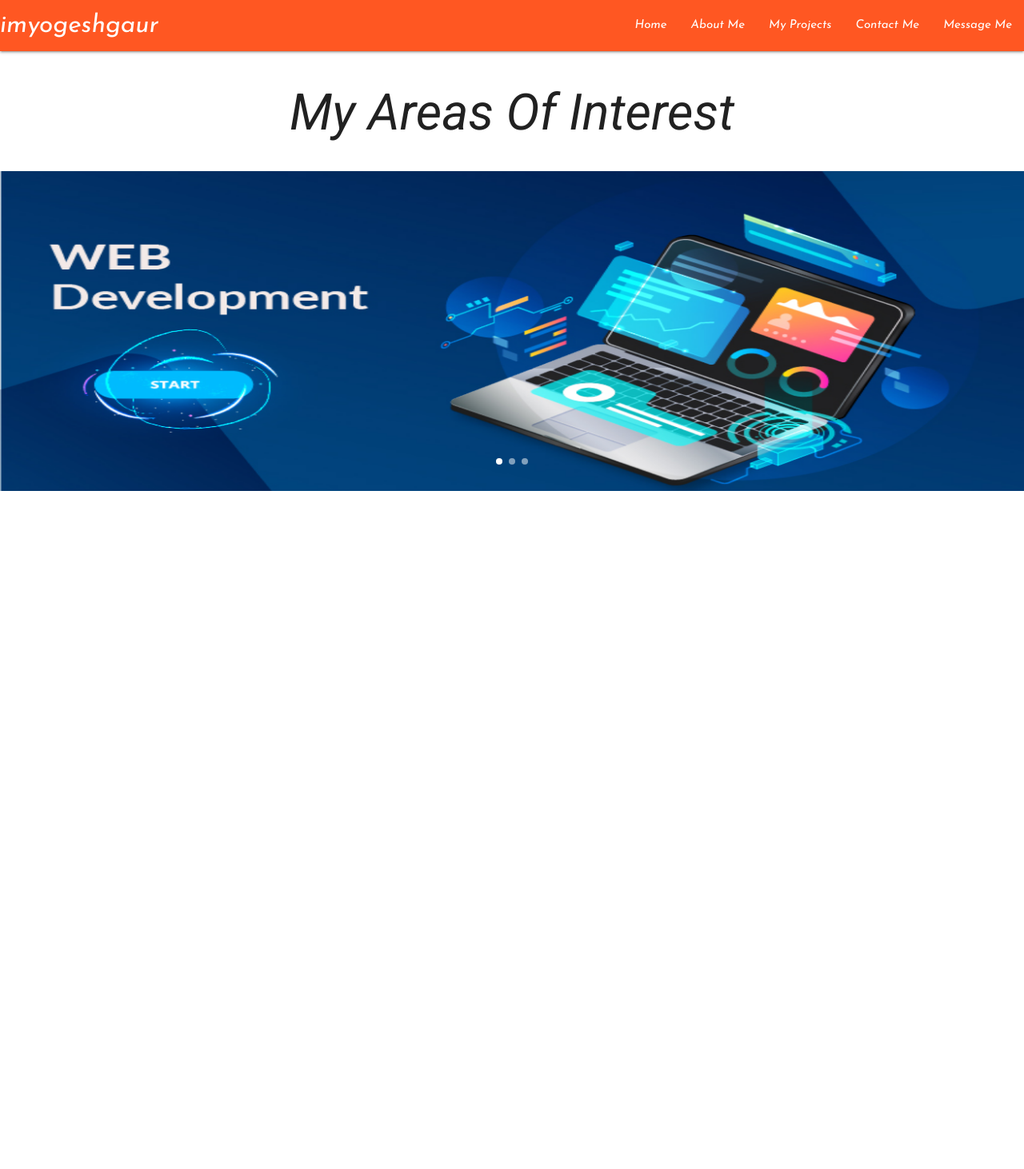
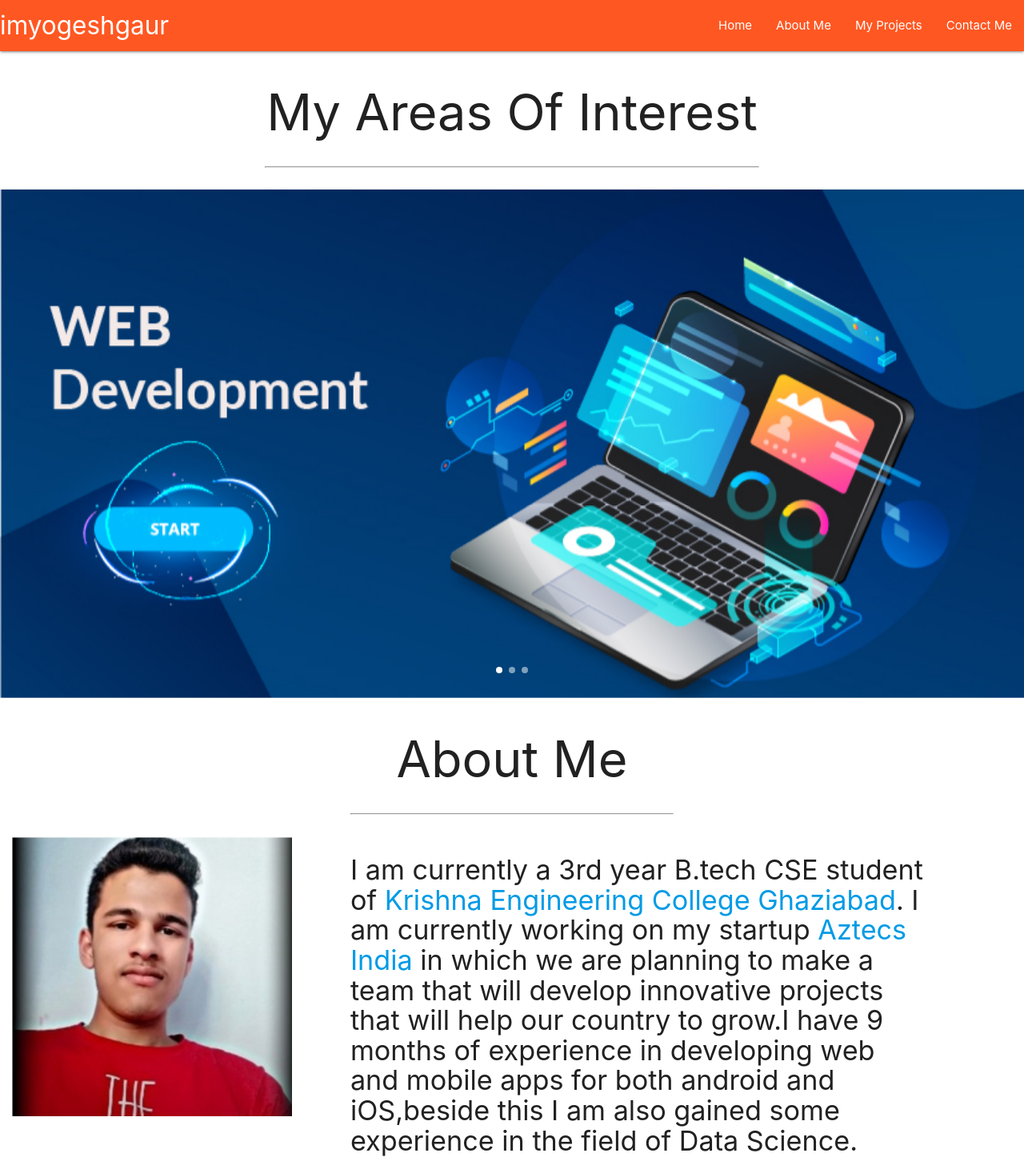
Before and after one commit to imyogeshgaur/materialcss_website, a plain HTML site: page index.html in a window 1280 px wide. Shown: the whole page at 80% size. Before the commit the page ends 800 px from the top, so only its background shows below. Drawn offline with nearby package versions, Linux system fonts and the light colour scheme.

Commit message:
About Section Completed

```diff
--- a/css/styles.css
+++ b/css/styles.css
@@ -2,3 +2,21 @@
 .heading{font-family: 'Roboto', sans-serif;}
 .about{font-family: 'Oswald', sans-serif;}
 img{height: 400px; margin:auto}
+#data{margin-bottom: 10px;}
+#hometext{margin-top: 3%}
+#mypic1{margin:10% 30%}
+
+
+
+
+
+
+/*
+font-family: 'Abril Fatface', cursive;
+font-family: 'Acme', sans-serif;
+font-family: 'Indie Flower', cursive;
+font-family: 'Josefin Sans', sans-serif;
+font-family: 'Lobster', cursive;
+font-family: 'Orbitron', sans-serif;
+font-family: 'Oswald', sans-serif;
+font-family: 'Roboto', sans-serif; */
--- a/index.html
+++ b/index.html
@@ -1,4 +1,5 @@
 <!DOCTYPE html>
+
 <head>
   <meta charset="utf-8">
   <meta http-equiv="X-UA-Compatible" content="IE=edge">
@@ -7,7 +8,7 @@
   <link rel="stylesheet" href="">
 
   <!--Let browser know website is optimized for mobile-->
-    <meta name="viewport" content="width=device-width, initial-scale=1.0"/>
+  <meta name="viewport" content="width=device-width, initial-scale=1.0" />
 
   <!-- Compiled and minified CSS -->
   <link rel="stylesheet" href="https://cdnjs.cloudflare.com/ajax/libs/materialize/1.0.0/css/materialize.min.css">
@@ -16,24 +17,27 @@
   <link href="https://fonts.googleapis.com/icon?family=Material+Icons" rel="stylesheet">
 
   <!-- google Font  -->
-    <link href="https://fonts.googleapis.com/css2?family=Josefin+Sans:ital@1&family=Oswald:wght@300&family=Roboto:ital@1&display=swap" rel="stylesheet">
+  <link
+    href="https://fonts.googleapis.com/css2?family=Abril+Fatface&family=Acme&family=Indie+Flower&family=Josefin+Sans:ital@1&family=Lobster&family=Orbitron&family=Oswald:wght@300&family=Roboto&display=swap"
+    rel="stylesheet">
 
 
   <!-- jquery cdn -->
   <script src="https://ajax.googleapis.com/ajax/libs/jquery/3.5.1/jquery.min.js"></script>
 
+  <!-- Css by Me -->
+  <link rel="stylesheet" href="css/style.css">
 </head>
 
-    <style>
-      *{font-family: 'Josefin Sans', sans-serif;}
-       .heading{font-family: 'Roboto', sans-serif;}
-       .about{font-family: 'Oswald', sans-serif;}
-    </style>
 <body>
 
+  <!-- header of Our Portfolio -->
+
+  <header>
     <!-- NavBar of the website -->
+    <div class="navbar-fixed">
       <nav>
-        <div class="nav-wrapper deep-orange">
+        <div class="nav-wrapper deep-orange ">
           <a href="#" class="brand-logo">imyogeshgaur</a>
           <a href="#" data-target="mobile-demo" class="sidenav-trigger"><i class="material-icons">menu</i></a>
           <ul class="right hide-on-med-and-down">
@@ -41,8 +45,8 @@
             <li><a href="#about">About Me</a></li>
             <li><a href='#project'>My Projects</a></li>
             <li><a href="#contact">Contact Me</a></li>
-        <li><a href="#message">Message Me</a></li>
           </ul>
+        </div>
     </div>
     </nav>
 
@@ -52,34 +56,91 @@
       <li><a href="#about">About Me</a></li>
       <li><a href='#project'>My Projects</a></li>
       <li><a href="#contact">Contact Me</a></li>
-    <li><a href="#message">Message Me</a></li>
     </ul>
 
+  </header>
+
+
+  <!-- Home Section -->
+  <section id="home">
+
     <h1 class="center heading"> My Areas Of Interest</h1>
+    <div class="row">
+      <div class="col s9 l6 offset-l3 offset-s2">
+        <hr>
+      </div>
+    </div>
     <!-- Carousel of Tech Used By Me -->
 
-  <div class="carousel carousel-slider" style='margin-top: 3%;' id='home'>
-    <a class="carousel-item" href="#one!"><img style="height: 400px; margin:auto" src="img/webapp.jpg"></a>
-    <a class="carousel-item" href="#two!"><img style="height: 400px; margin:auto" src="img/app.png"></a>
-    <a class="carousel-item" href="#three!"><img style="height: 400px; margin:auto" src="img/data.jpg"></a>
+    <div class="carousel carousel-slider" id='home-text'>
+      <a class="carousel-item" href="#one!"><img src="img/webapp.jpg"></a>
+      <a class="carousel-item" href="#two!"><img src="img/app.png"></a>
+      <a class="carousel-item" href="#three!"><img id='data' src="img/data.jpg"></a>
     </div>
+
+  </section>
 
 
   <!-- About Me Section -->
 
+  <section id="about">
+
+    <h1 class="center heading"> About Me </h1>
+
+    <div class="row">
+
+      <div class="col s10 l4 offset-l4 offset-s1">
+        <hr>
+
+      </div>
+    </div>
+    <div class="row">
+
+      <!-- TODO: Make a Carousel Of Images -->
+
+      <div class='col s12 l4'>
+
+        <img id='mypic1' src="img/yogesh.jpg" alt="mypic">
+
+      </div>
+
+      <div class='col s12 l7'>
+        <h4>I am currently a 3rd year B.tech CSE student of <a href="https://www.krishnacollege.ac.in"
+            target='_yogesh'>Krishna Engineering College Ghaziabad</a>. I am currently working on my startup <a
+            href="https://aztecs-india.ueniweb.com/" target='_yogesh'>Aztecs India</a> in which we are planning to make
+          a team that will develop innovative projects that will help our country to grow.I have 9 months of experience
+          in developing web and mobile apps for both android and iOS,beside this I am also gained some experience in the
+          field of Data Science.</h4>
+      </div>
+
+    </div>
+  </section>
+
+  <!-- My Project Section -->
+
+  <section id="project">
+
+  </section>
+
+  <!-- Contact Section -->
+
+  <section id="contact">
 
 
 
+  </section>
 
+  <!-- Footer of Our Portfolio -->
 
+  <footer>
 
-
+  </footer>
   <!-- Compiled and minified JavaScript -->
   <script src="https://cdnjs.cloudflare.com/ajax/libs/materialize/1.0.0/js/materialize.min.js"></script>
 
   <!-- About Me Page of the Website -->
   <script>
-  $(document).ready(function(){
+    $(document).ready(function () {
       $('.sidenav').sidenav();
     });
     $('.carousel.carousel-slider').carousel({
@@ -90,4 +151,5 @@
  //TODO: Make the slider autofunctional
   </script>
 </body>
+
 </html>
```
Lines whose indentation alone changed are shown as unchanged.
